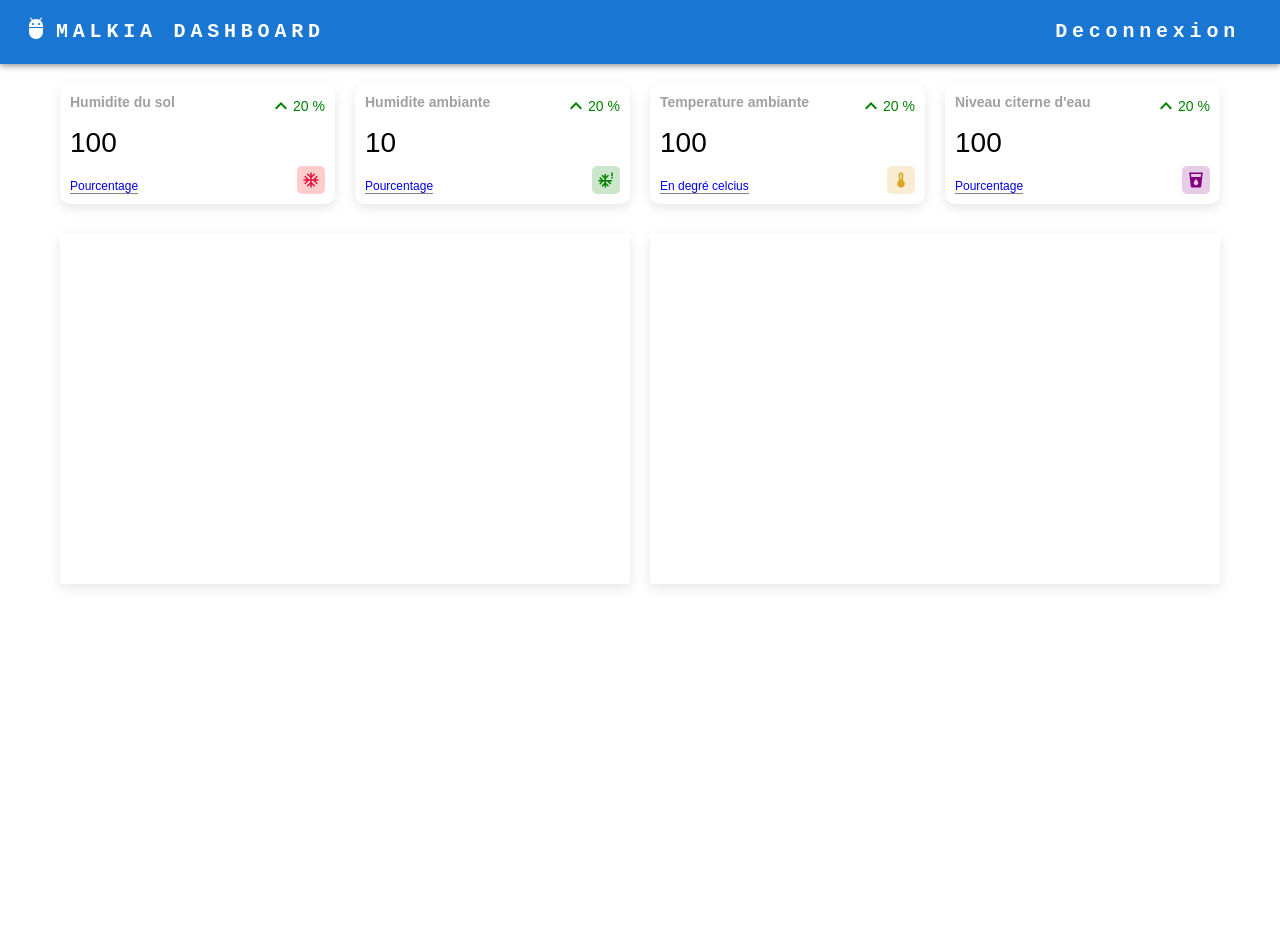
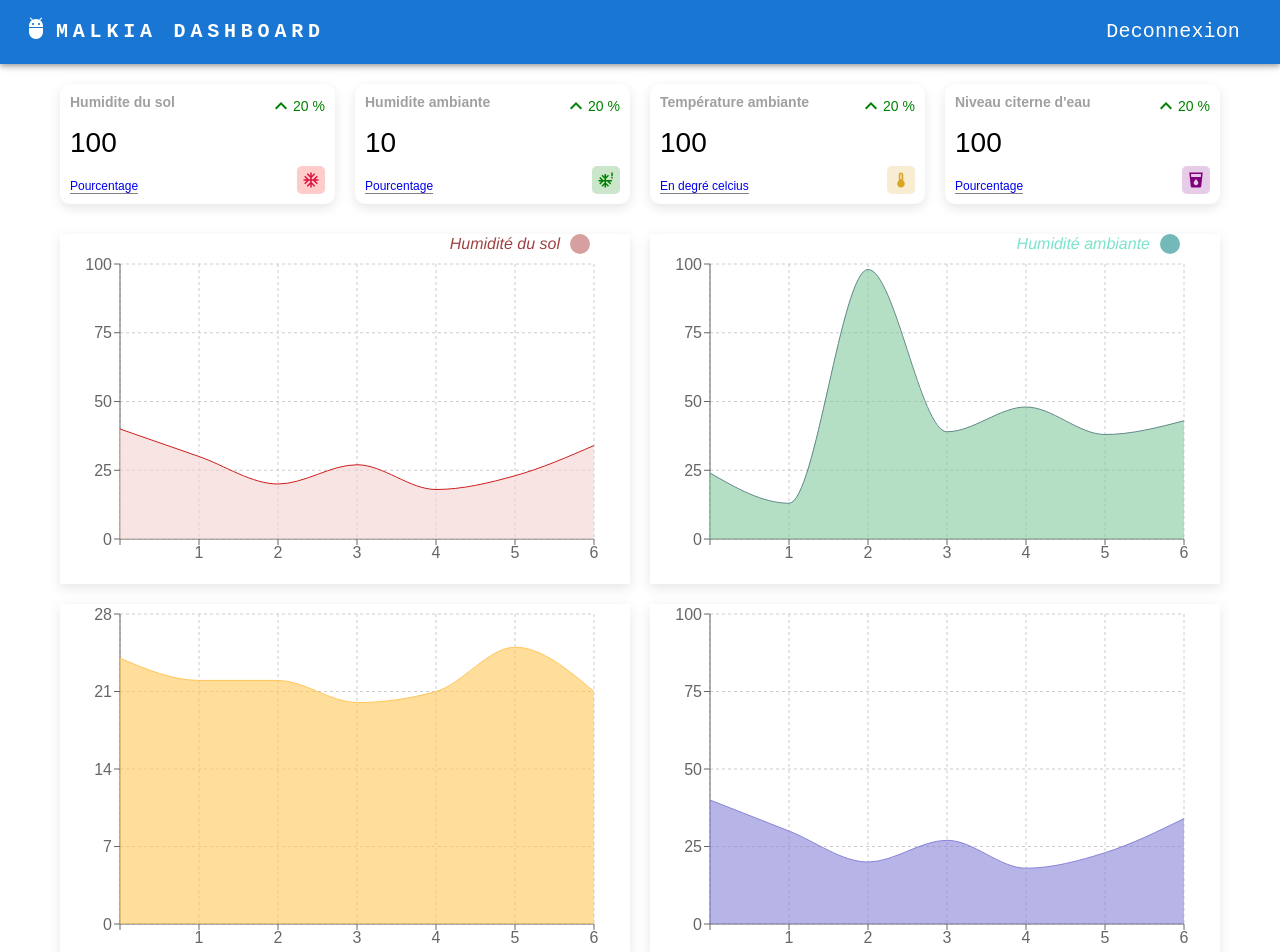
Before and after one commit to EsdrasWite/frontend-malkia-dashboard, a React (Create React App) app: page /home in a window 1280 px wide. Shown: the top 952 px of the page. Before the commit the page ends 800 px from the top, so only its background shows below. Built offline with nearby package versions, Linux system fonts and the light colour scheme.

Commit message:
add four chart cards

```diff
--- a/package.json
+++ b/package.json
@@ -14,6 +14,7 @@
     "react-dom": "^18.2.0",
     "react-router-dom": "^6.14.2",
     "react-scripts": "5.0.1",
+    "recharts": "^2.7.2",
     "sass": "^1.64.0",
     "web-vitals": "^2.1.4"
   },
--- a/src/components/card/Card.jsx
+++ b/src/components/card/Card.jsx
@@ -32,7 +32,7 @@ const Card = ({type}) => {
       break;
     case "temperatureAmbiante":
       data = {
-        title: "Temperature ambiante",
+        title: "Température ambiante",
         isMoney: false,
         link: "En degré celcius",
         toLink: "trips",
--- /dev/null
+++ b/src/components/chart/ChartFour.jsx
@@ -0,0 +1,77 @@
+import React from 'react';
+import { AreaChart, Area, XAxis, YAxis, CartesianGrid, Tooltip, ResponsiveContainer } from 'recharts';
+
+const data = [
+  {
+    name: '',
+    uv: 40,
+    // pv: 24,
+    // amt: 24,
+  },
+  {
+    name: '1',
+    uv: 30,
+    // pv: 13,
+    // amt: 22,
+  },
+  {
+    name: '2',
+    uv: 20,
+    // pv: 98,
+    // amt: 22,
+  },
+  {
+    name: '3',
+    uv: 27,
+    // pv: 39,
+    // amt: 20,
+  },
+  {
+    name: '4',
+    uv: 18,
+    pv: 48,
+    amt: 21,
+  },
+  {
+    name: '5',
+    uv: 23,
+    // pv: 38,
+    // amt: 25,
+  },
+  {
+    name: '6',
+    uv: 34,
+    // pv: 43,
+    // amt: 21,
+  },
+];
+
+const Chart = ()=> {
+
+    return (
+      <ResponsiveContainer width="99%" height="100%">
+        <AreaChart
+          width={500}
+          height={400}
+          data={data}
+          margin={{
+            top: 10,
+            right: 30,
+            left: 0,
+            bottom: 0,
+          }}
+        >
+          <CartesianGrid strokeDasharray="3 3" />
+          <XAxis dataKey="name" />
+          <YAxis />
+          <Tooltip />
+          <Area type="monotone" dataKey="uv" stackId="1" stroke="#8884d8" fill="#8884d8" />
+          <Area type="monotone" dataKey="pv" stackId="1" stroke="#82ca9d" fill="#82ca9d" />
+          <Area type="monotone" dataKey="amt" stackId="1" stroke="#ffc658" fill="#ffc658" />
+        </AreaChart>
+      </ResponsiveContainer>
+    );
+
+}
+
+export default Chart;
--- /dev/null
+++ b/src/components/chart/ChartOne.jsx
@@ -0,0 +1,77 @@
+import React from 'react';
+import { AreaChart, Area, XAxis, YAxis, CartesianGrid, Tooltip, ResponsiveContainer } from 'recharts';
+
+const data = [
+  {
+    name: '',
+    uv: 40,
+    // pv: 24,
+    // amt: 24,
+  },
+  {
+    name: '1',
+    uv: 30,
+    // pv: 13,
+    // amt: 22,
+  },
+  {
+    name: '2',
+    uv: 20,
+    // pv: 98,
+    // amt: 22,
+  },
+  {
+    name: '3',
+    uv: 27,
+    // pv: 39,
+    // amt: 20,
+  },
+  {
+    name: '4',
+    uv: 18,
+    pv: 48,
+    amt: 21,
+  },
+  {
+    name: '5',
+    uv: 23,
+    // pv: 38,
+    // amt: 25,
+  },
+  {
+    name: '6',
+    uv: 34,
+    // pv: 43,
+    // amt: 21,
+  },
+];
+
+const Chart = ()=> {
+
+    return (
+      <ResponsiveContainer width="99%" height="90%">
+        <AreaChart
+          width={500}
+          height={400}
+          data={data}
+          margin={{
+            top: 10,
+            right: 30,
+            left: 0,
+            bottom: 0,
+          }}
+        >
+          <CartesianGrid strokeDasharray="3 3" />
+          <XAxis dataKey="name" />
+          <YAxis />
+          <Tooltip />
+          <Area type="monotone" dataKey="uv" stackId="1" stroke="#CE1D1D" fill="#F5D2D2" />
+          <Area type="monotone" dataKey="pv" stackId="1" stroke="#82ca9d" fill="#82ca9d" />
+          <Area type="monotone" dataKey="amt" stackId="1" stroke="#ffc658" fill="#ffc658" />
+        </AreaChart>
+      </ResponsiveContainer>
+    );
+
+}
+
+export default Chart;
--- /dev/null
+++ b/src/components/chart/ChartThree.jsx
@@ -0,0 +1,77 @@
+import React from 'react';
+import { AreaChart, Area, XAxis, YAxis, CartesianGrid, Tooltip, ResponsiveContainer } from 'recharts';
+
+const data = [
+  {
+    name: '',
+    // uv: 40,
+    // pv: 24,
+    amt: 24,
+  },
+  {
+    name: '1',
+    // uv: 30,
+    // pv: 13,
+    amt: 22,
+  },
+  {
+    name: '2',
+    // uv: 20,
+    // pv: 98,
+    amt: 22,
+  },
+  {
+    name: '3',
+    // uv: 27,
+    // pv: 39,
+    amt: 20,
+  },
+  {
+    name: '4',
+    // uv: 18,
+    // pv: 48,
+    amt: 21,
+  },
+  {
+    name: '5',
+    // uv: 23,
+    // pv: 38,
+    amt: 25,
+  },
+  {
+    name: '6',
+    // uv: 34,
+    // pv: 43,
+    amt: 21,
+  },
+];
+
+const Chart = ()=> {
+
+    return (
+      <ResponsiveContainer width="99%" height="100%">
+        <AreaChart
+          width={500}
+          height={400}
+          data={data}
+          margin={{
+            top: 10,
+            right: 30,
+            left: 0,
+            bottom: 0,
+          }}
+        >
+          <CartesianGrid strokeDasharray="3 3" />
+          <XAxis dataKey="name" />
+          <YAxis />
+          <Tooltip />
+          <Area type="monotone" dataKey="uv" stackId="1" stroke="#8884d8" fill="#8884d8" />
+          <Area type="monotone" dataKey="pv" stackId="1" stroke="#82ca9d" fill="#82ca9d" />
+          <Area type="monotone" dataKey="amt" stackId="1" stroke="#ffc658" fill="#ffc658" />
+        </AreaChart>
+      </ResponsiveContainer>
+    );
+
+}
+
+export default Chart;
--- /dev/null
+++ b/src/components/chart/ChartTwo.jsx
@@ -0,0 +1,77 @@
+import React from 'react';
+import { AreaChart, Area, XAxis, YAxis, CartesianGrid, Tooltip, ResponsiveContainer } from 'recharts';
+
+const data = [
+  {
+    name: '',
+    // uv: 40,
+    pv: 24,
+    // amt: 24,
+  },
+  {
+    name: '1',
+    // uv: 30,
+    pv: 13,
+    // amt: 22,
+  },
+  {
+    name: '2',
+    // uv: 20,
+    pv: 98,
+    // amt: 22,
+  },
+  {
+    name: '3',
+    // uv: 27,
+    pv: 39,
+    // amt: 20,
+  },
+  {
+    name: '4',
+    // uv: 18,
+    pv: 48,
+    // amt: 21,
+  },
+  {
+    name: '5',
+    // uv: 23,
+    pv: 38,
+    // amt: 25,
+  },
+  {
+    name: '6',
+    // uv: 34,
+    pv: 43,
+    // amt: 21,
+  },
+];
+
+const Chart = ()=> {
+
+    return (
+      <ResponsiveContainer width="99%" height="90%">
+        <AreaChart
+          width={500}
+          height={400}
+          data={data}
+          margin={{
+            top: 10,
+            right: 30,
+            left: 0,
+            bottom: 0,
+          }}
+        >
+          <CartesianGrid strokeDasharray="3 3" />
+          <XAxis dataKey="name" />
+          <YAxis />
+          <Tooltip />
+          <Area type="monotone" dataKey="uv" stackId="1" stroke="#8884d8" fill="#8884d8" />
+          <Area type="monotone" dataKey="pv" stackId="1" stroke="#618989" fill="#82ca9d" />
+          <Area type="monotone" dataKey="amt" stackId="1" stroke="#ffc658" fill="#ffc658" />
+        </AreaChart>
+      </ResponsiveContainer>
+    );
+
+}
+
+export default Chart;
--- a/src/components/navbar/Navbar.jsx
+++ b/src/components/navbar/Navbar.jsx
@@ -40,8 +40,6 @@ function NavBar() {
                                 mr: 2,
                                 display: { xs: 'none', md: 'flex' },
                                 fontFamily: 'monospace',
-                                fontWeight: 700,
-                                letterSpacing: '.3rem',
                                 color: 'inherit',
                                 textDecoration: 'none',
                             }}
--- a/src/components/styles/globalStyle.scss
+++ b/src/components/styles/globalStyle.scss
@@ -1,4 +1,4 @@
-*{
+* {
     font-family: 'Nunito', sans-serif;
     font-weight: 400;
     margin: 0;
@@ -18,21 +18,68 @@
 
 }
 
-.chart{
+.chart {
     display: flex;
     gap: 20px;
     padding: 10px 60px;
 
 
-    .lefChat{
-        flex:1;
+    .lefChat {
+        flex: 1;
         box-shadow: rgba(0, 0, 0, 0.1) 0px 4px 12px;
         height: 350px;
+
+        .legend {
+            display: flex;
+            flex-direction: row;
+            justify-content: right;
+            align-items: center;
+            gap:10px;
+            padding: 0px 40px;
+
+            .LegendDot{
+                height: 20px;
+                width: 20px;
+                border-radius: 50%;
+                background-color: #D7A0A0;
+            }
+
+            .legendLabel{
+                font-family: 'Franklin Gothic Medium', 'Arial Narrow', Arial, sans-serif;
+                font-style: italic;
+                color: #9e4242;
+            }
+
+        }
     }
 
-    .RightChat{
-        flex:1;
+    .RightChat {
+        flex: 1;
         box-shadow: rgba(0, 0, 0, 0.1) 0px 4px 12px;
         height: 350px;
+
+        .legend {
+            display: flex;
+            flex-direction: row;
+            justify-content: right;
+            align-items: center;
+            gap:10px;
+            padding: 0px 40px;
+
+            .LegendDot{
+                height: 20px;
+                width: 20px;
+                border-radius: 50%;
+                background-color: #73b9b9;
+            }
+
+            .legendLabel{
+                font-family: 'Franklin Gothic Medium', 'Arial Narrow', Arial, sans-serif;
+                font-style: italic;
+                color: #52dbbbc4;
+            }
+
+        }
+
     }
 }
--- a/src/pages/Home.jsx
+++ b/src/pages/Home.jsx
@@ -3,6 +3,10 @@ import '../components/styles/globalStyle.scss'
 import NavBar from '../components/navbar/Navbar';
 import Card from '../components/card/Card';
 import { Box } from '@mui/material';
+import ChartOne from '../components/chart/ChartOne.jsx';
+import ChartTwo from '../components/chart/ChartTwo.jsx';
+import ChartThree from '../components/chart/ChartThree.jsx';
+import ChartFour from '../components/chart/ChartFour.jsx';
 
 function Home() {
 
@@ -19,9 +23,27 @@ function Home() {
 
             <div className='chart'>
                 <div className="lefChat">
+                    <div className="legend">
+                        <span className="legendLabel">Humidité du sol</span>
+                        <span className="LegendDot"></span>
+                    </div>
+                    <ChartOne />
+                </div>
+                <div className="RightChat">
+                <div className="legend">
+                        <span className="legendLabel">Humidité ambiante</span>
+                        <span className="LegendDot"></span>
+                    </div>
+                <ChartTwo />
 
                 </div>
+            </div>
+            <div className='chart'>
+                <div className="lefChat">
+                    <ChartThree />
+                </div>
                 <div className="RightChat">
+                <ChartFour />
 
                 </div>
             </div>
```
Also changed, not shown: src/components/chart/Chart.jsx (deleted), 1 other file (tests, documents, lock files or other folders).
